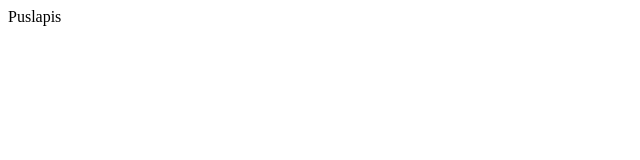
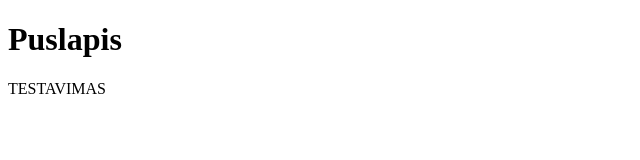
Before and after one commit to DovileSem/240213WEB160VAK, a plain HTML site: page index.html in a window 1280 px wide. Shown: the whole page, without its empty margins (0-640 px from the left). Drawn offline with Linux system fonts and the light colour scheme.

Commit message:
GIT TESTAVIMAS

```diff
--- a/index.html
+++ b/index.html
@@ -6,7 +6,9 @@
     <title>Document</title>
 </head>
 <body>
-    <h>Puslapis</h>
+    <h1>Puslapis</h1>
+
+    <P>TESTAVIMAS</P>
 
 </body>
 </html>
```
